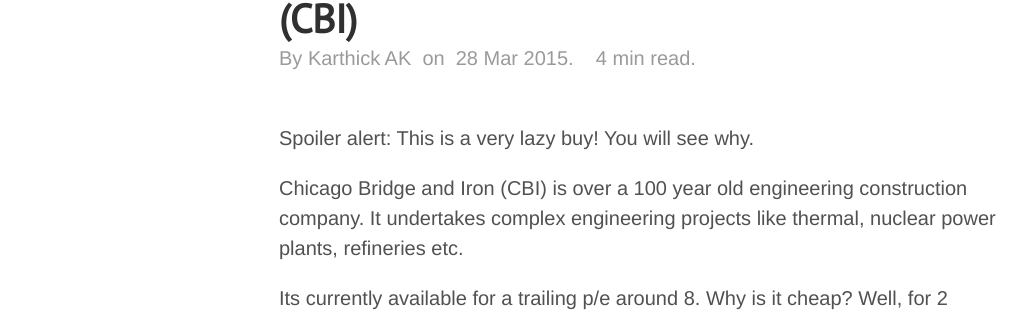
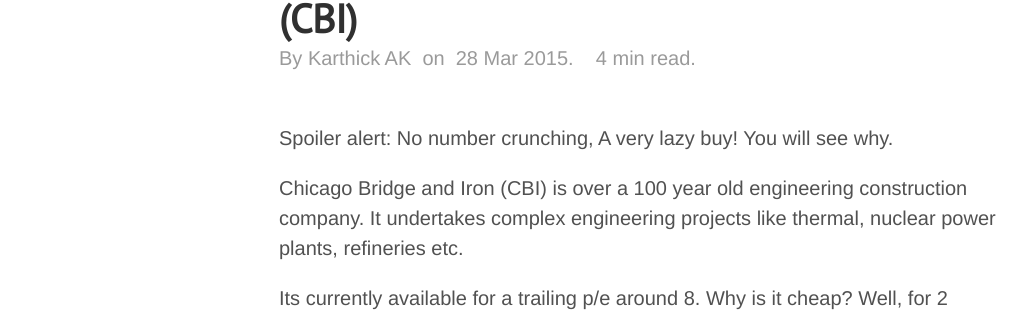
Before and after one commit to gitforwork2/gitforwork.github.io, a Jekyll site: the page built from _posts/2015-03-28-stock-chicago-bridge-iron.md, in a window 1280 px wide. Shown: the part 230-550 px from the top of the page, without its empty margins (1-1031 px from the left). Built offline with Jekyll 4.4.1, drawn with Linux system fonts in a browser that asks for light colours; Markdown is read by kramdown in place of the engine named in the settings.

Commit message:
CBI purchase blog - update

```diff
--- a/_posts/2015-03-28-stock-chicago-bridge-iron.md
+++ b/_posts/2015-03-28-stock-chicago-bridge-iron.md
@@ -6,7 +6,7 @@
 comments: false
 ---
 
-Spoiler alert: This is a very lazy buy! You will see why.
+Spoiler alert: No number crunching, A very lazy buy! You will see why.
 
 Chicago Bridge and Iron (CBI) is over a 100 year old engineering construction company. It undertakes complex engineering projects like thermal,
 nuclear power plants, refineries etc.
```
